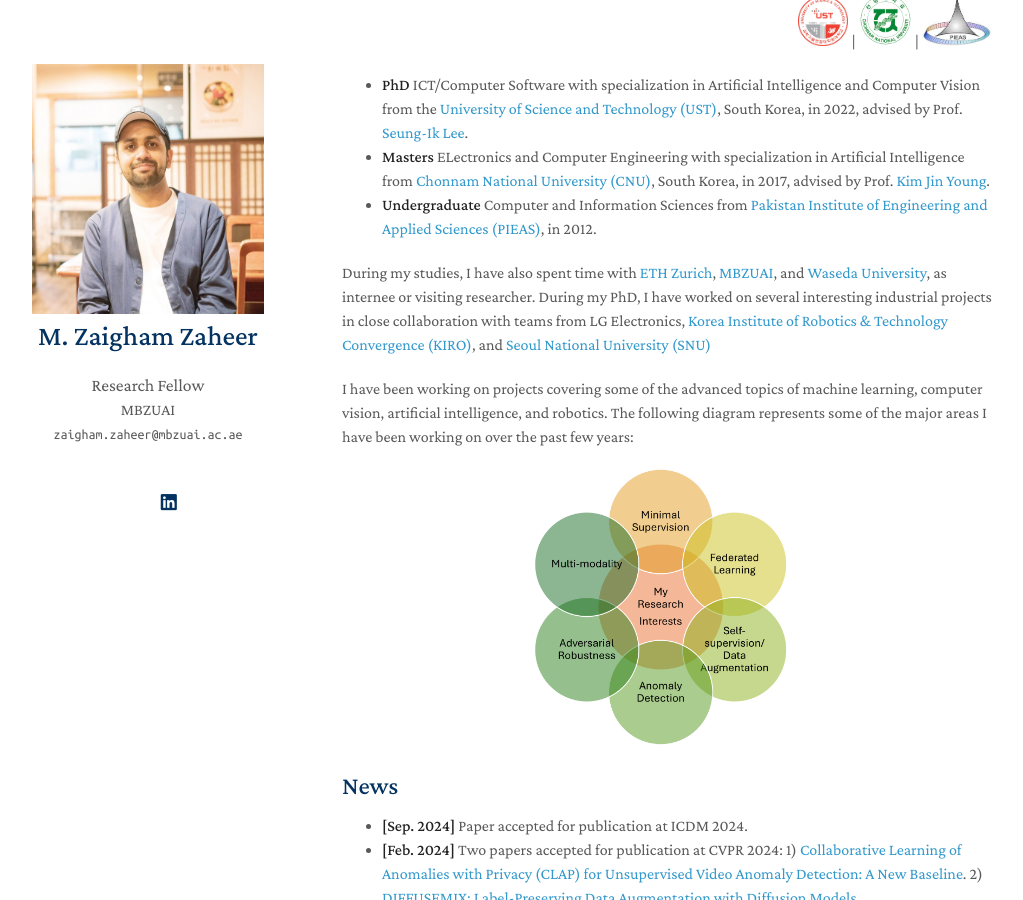
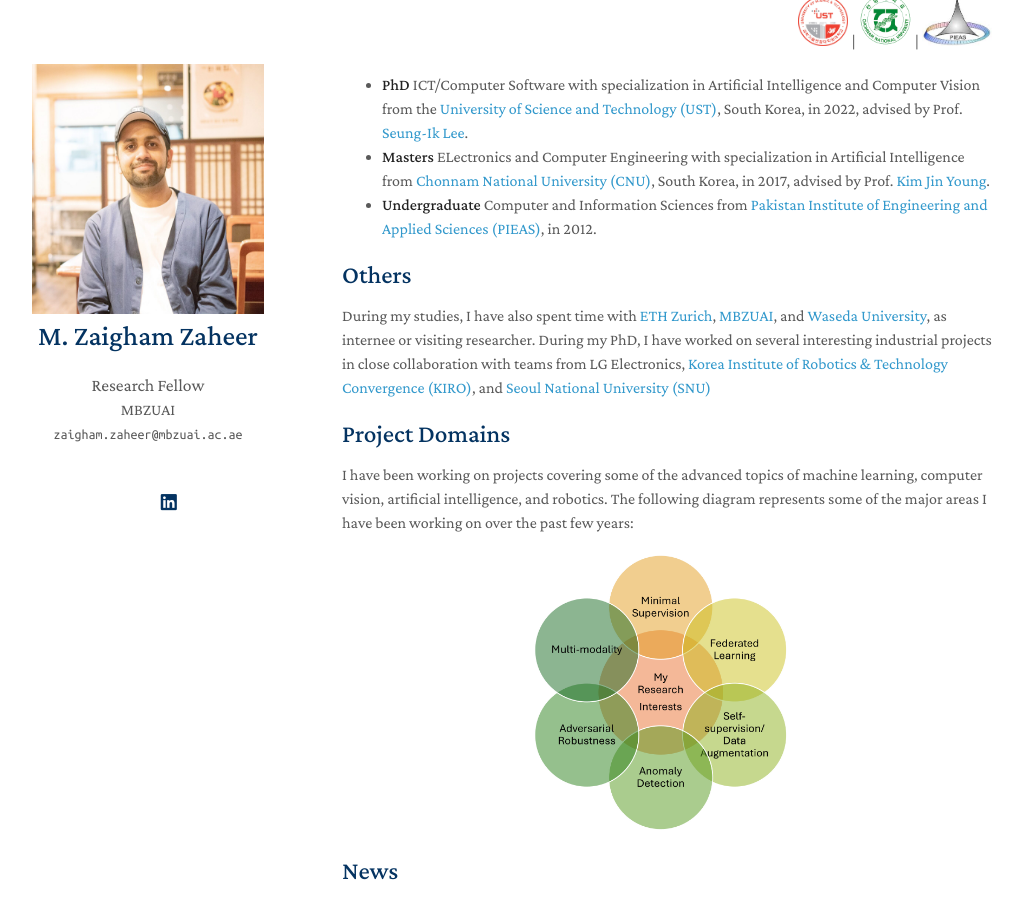
Before and after one commit to ZaighamZ/ZaighamZ.github.io, a Jekyll site: the page built from index.md, in a window 1280 px wide and 900 px high, scrolled down 471 px. Shown: the whole window, without its empty margins (128-1151 px from the left). Built offline with Jekyll 4.4.1, drawn with Linux system fonts in a browser that asks for light colours; nearby versions of some CDN libraries; a style sheet for code colours, icons or effects is not loaded.

Commit message:
Update index.md

```diff
--- a/index.md
+++ b/index.md
@@ -34,8 +34,12 @@ I am a Postdoctoral Research Fellow affiliated with [SPriNT-AI lab](https://www.
 
 <!-- I received my Masters degree from [Chonnam National University (CNU)](www.jnu.ac.kr/){:target="_blank"}, South Korea, in 2017, and my undergraduate degree from [Pakistan Institute of Engineering and Applied Sciences (PIEAS)](www.pieas.edu.pk/){:target="_blank"}, in 2012. -->
 
+
+## Others
+
 During my studies, I have also spent time with [ETH Zurich](https://ethz.ch/en.html/){:target="_blank"}, [MBZUAI](https://mbzuai.ac.ae/){:target="_blank"}, and [Waseda University](https://www.waseda.jp/top/en/){:target="_blank"}, as internee or visiting researcher. During my PhD, I have worked on several interesting industrial projects in close collaboration with teams from LG Electronics, [Korea Institute of Robotics & Technology Convergence (KIRO)](https://www.kiro.re.kr/eng/default.asp/){:target="_blank"}, and [Seoul National University (SNU)]( https://en.snu.ac.kr/index.html){:target="_blank"}
 
+## Project Domains
 I have been working on projects covering some of the advanced topics of machine learning, computer vision, artificial intelligence, and robotics. The following diagram represents some of the major areas I have been working on over the past few years:
 
 <p align="center">
```
